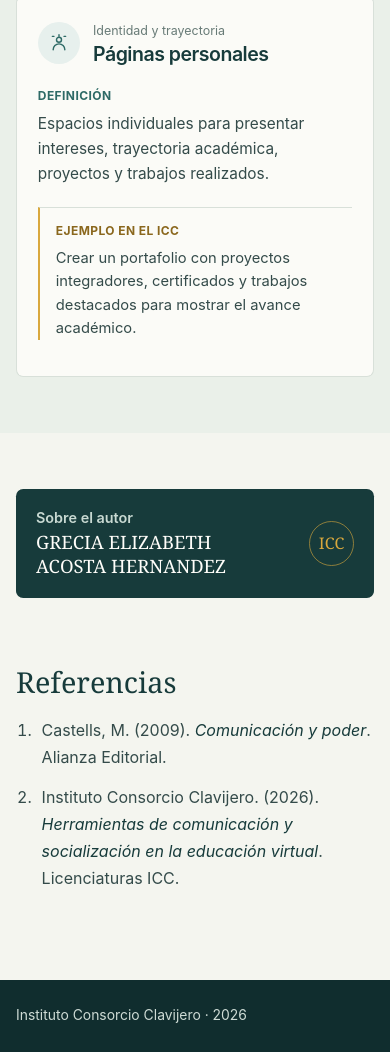
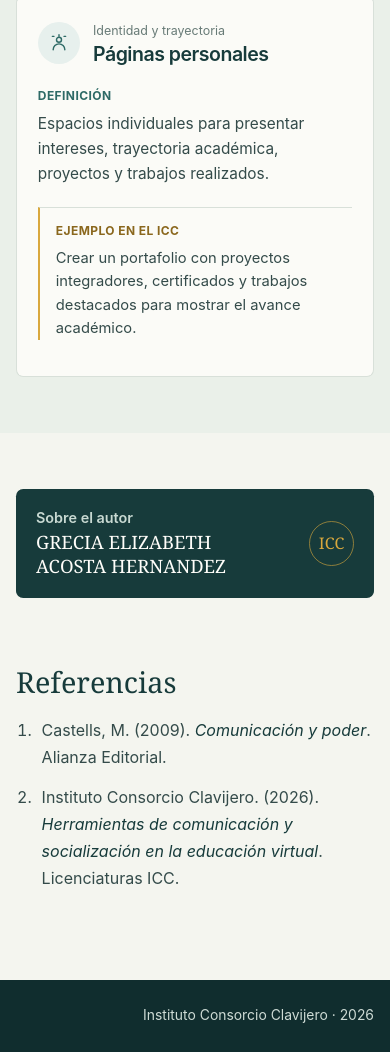
Before and after one commit to marcusvazquez/actividad4-icc-grecia, a plain HTML site: page Sitio_Animado_ICC.html in a window 390 px wide. Shown: the part 3726-4778 px from the top of the page. Drawn offline with Linux system fonts and the light colour scheme.

Commit message:
Quitar navegación y ajustar pie del sitio
Se eliminaron la barra superior y el texto izquierdo del pie. Se conserva el pie institucional alineado a la derecha.

```diff
--- a/Sitio_Animado_ICC.html
+++ b/Sitio_Animado_ICC.html
@@ -95,7 +95,7 @@
     .reference-list li { margin-bottom: .75rem; padding-left: .35rem; }
     .reference-list em { color: var(--ink); }
     footer { padding: 1.5rem 0; color: #cedbd5; background: var(--ink-deep); font-size: .87rem; }
-    .footer-inner { display: flex; justify-content: space-between; gap: .75rem 2rem; flex-wrap: wrap; }
+    .footer-inner { display: flex; justify-content: flex-end; gap: .75rem 2rem; flex-wrap: wrap; }
     footer p { margin: 0; }
 
     @media (max-width: 850px) {
@@ -125,7 +125,6 @@
       .grid { grid-template-columns: 1fr; gap: .8rem; }
       .card { padding: 1.3rem; }
       .author-inner { padding: 1.25rem; }
-      .footer-inner { display: block; }
       footer p + p { margin-top: .35rem; }
     }
     @media (prefers-reduced-motion: reduce) {
```
Also changed, not shown: index.html (+1 -2 lines).
